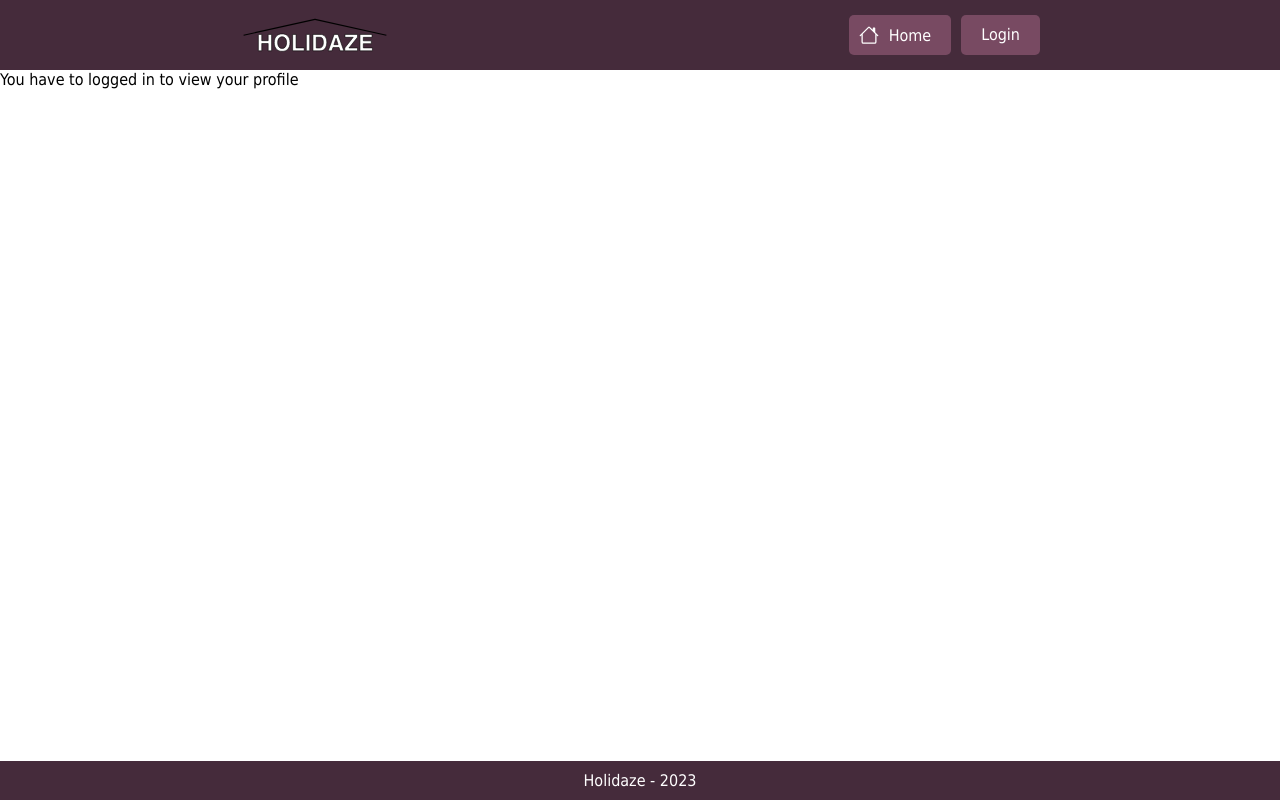
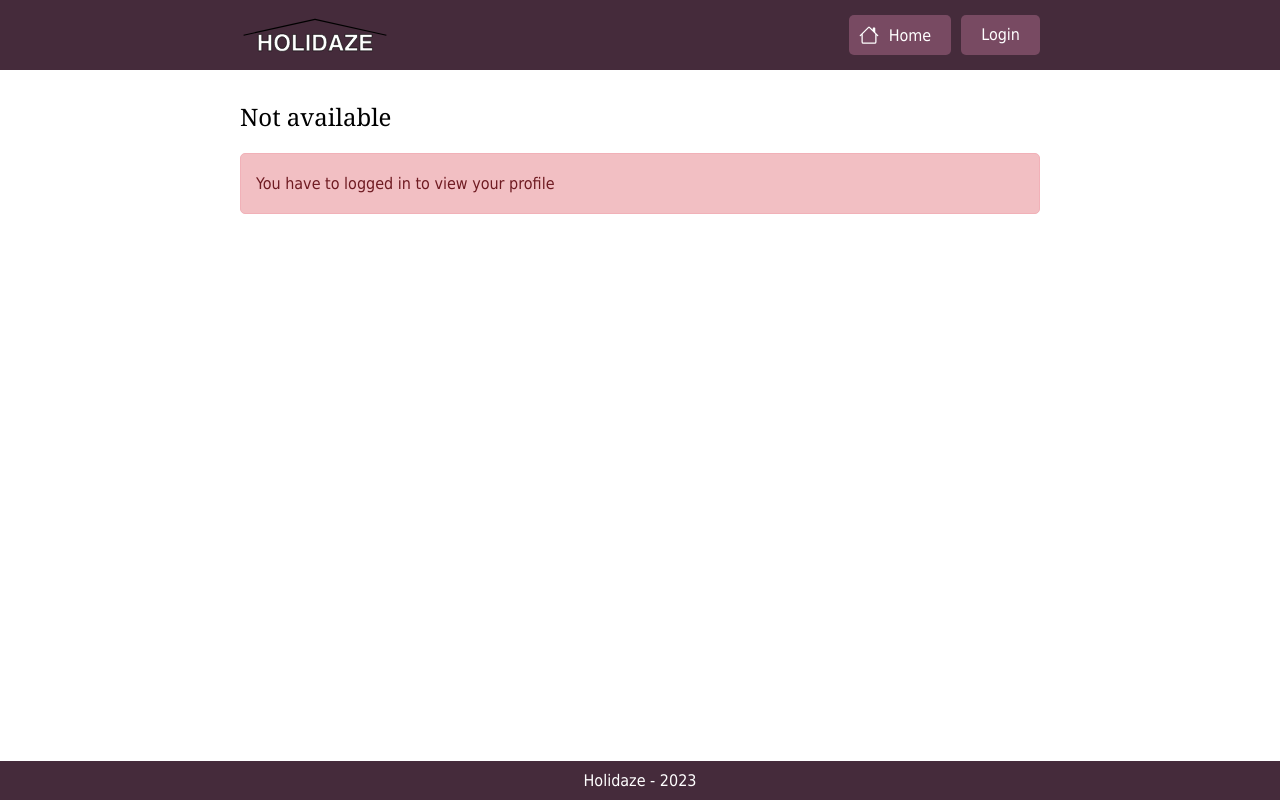
Before and after one commit to Lodoen/booking-site, a React (Vite) app: page /profile in a window 1280 px wide. Built offline with nearby package versions, Linux system fonts and the light colour scheme.

Commit message:
Improves user feedback on profile page

```diff
--- a/src/pages/Profile/index.jsx
+++ b/src/pages/Profile/index.jsx
@@ -1,12 +1,20 @@
 import { useContext } from "react";
 import { UserContext } from "../../context/UserContext";
 import ProfilePage from "./ProfilePage";
+import Feedback from "../../components/Feedback";
 
 export default function Profile() {
   const { user } = useContext(UserContext);
+
   return user && user.name ? (
     <ProfilePage user={user} />
   ) : (
-    <div>You have to logged in to view your profile</div>
+    <section>
+      <h1>Not available</h1>
+      <Feedback
+        message="You have to logged in to view your profile"
+        status="error"
+      />
+    </section>
   );
 }
```
